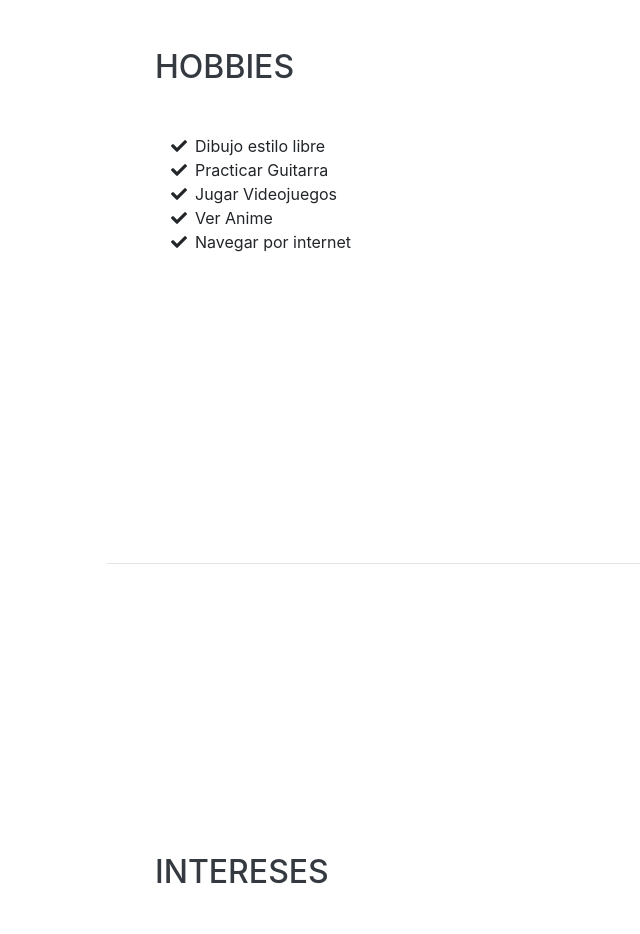
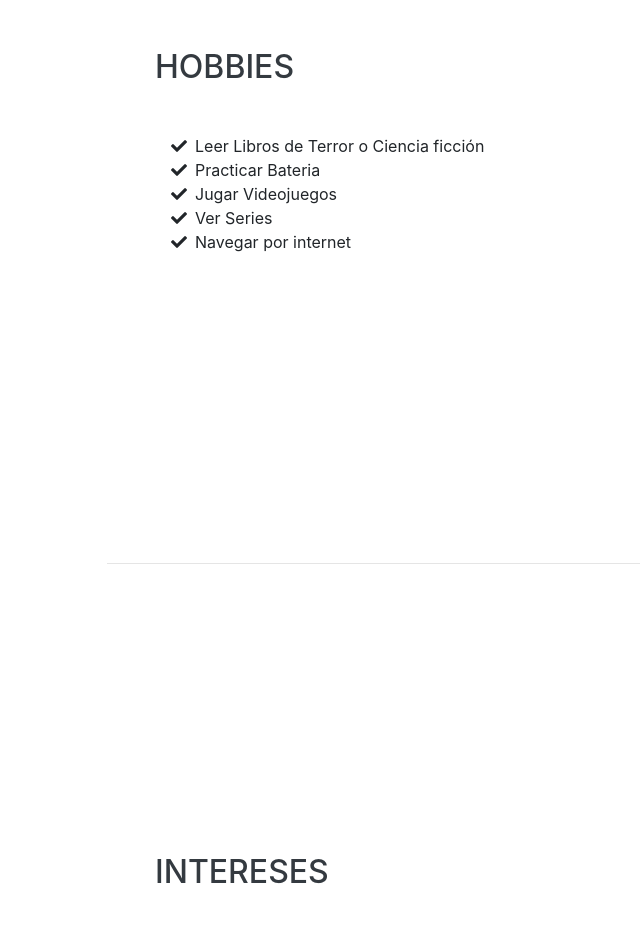
Before and after one commit to David1201IPN/Datos-personales, a website with bundled scripts: page index.html in a window 1280 px wide. Shown: the part 2640-3574 px from the top of the page, without its empty margins (165-805 px from the left). Built offline with nearby package versions, Linux system fonts and the light colour scheme; a web font is replaced by a local one.

Commit message:
Update index.html

```diff
--- a/index.html
+++ b/index.html
@@ -143,16 +143,16 @@
          <ul class="fa-ul mb-0">
           <li>
             <i class="fa-li fa fa-check"></i>
-            Dibujo estilo libre</li>
+            Leer Libros de Terror o Ciencia ficción </li>
           <li>
             <i class="fa-li fa fa-check"></i>
-            Practicar Guitarra</li>
+            Practicar Bateria</li>
           <li>
             <i class="fa-li fa fa-check"></i>
             Jugar Videojuegos</li>
           <li>
             <i class="fa-li fa fa-check"></i>
-            Ver Anime</li>
+            Ver Series </li>
 		       <li>
             <i class="fa-li fa fa-check"></i>
             Navegar por internet</li>
```
